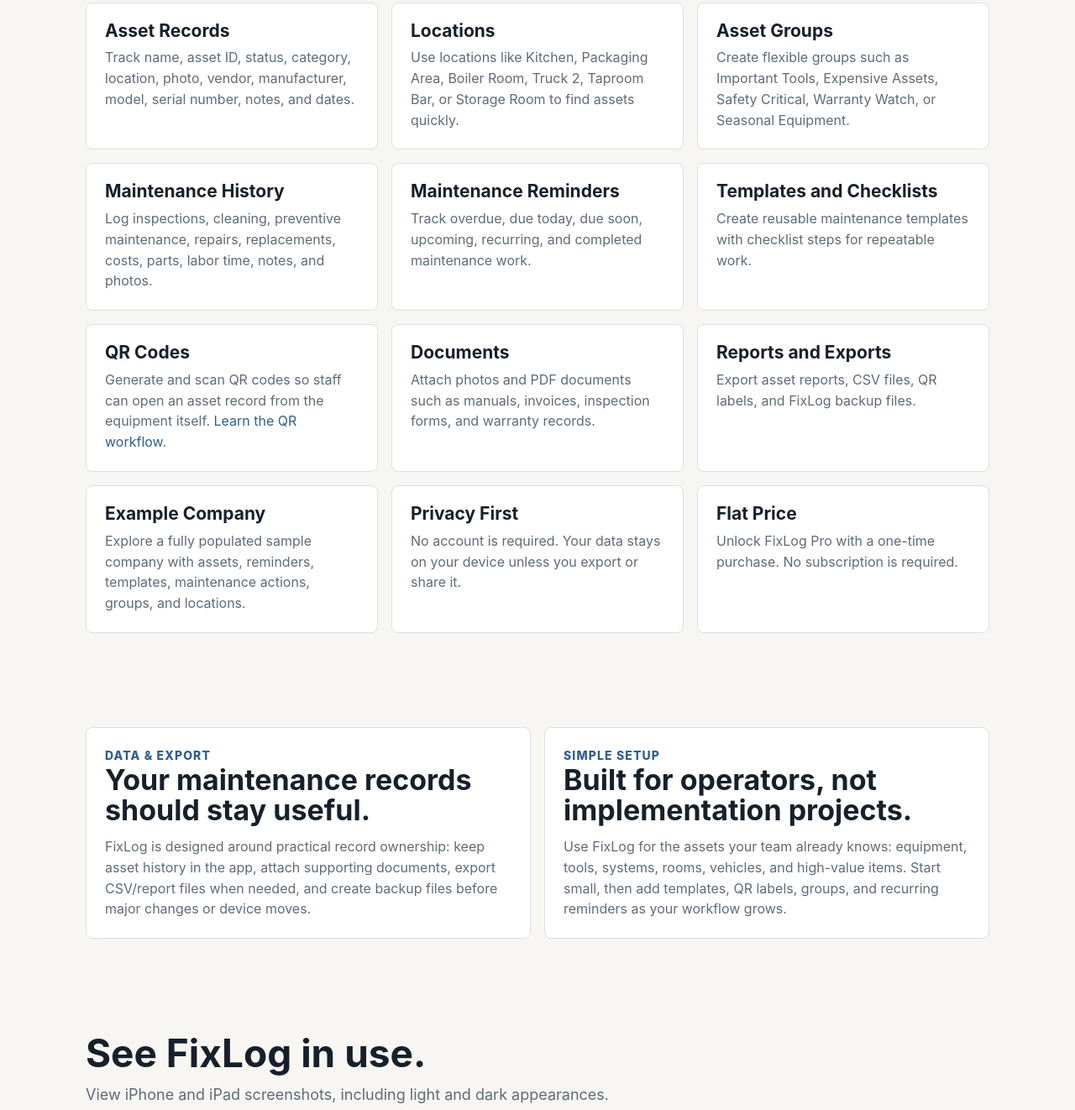
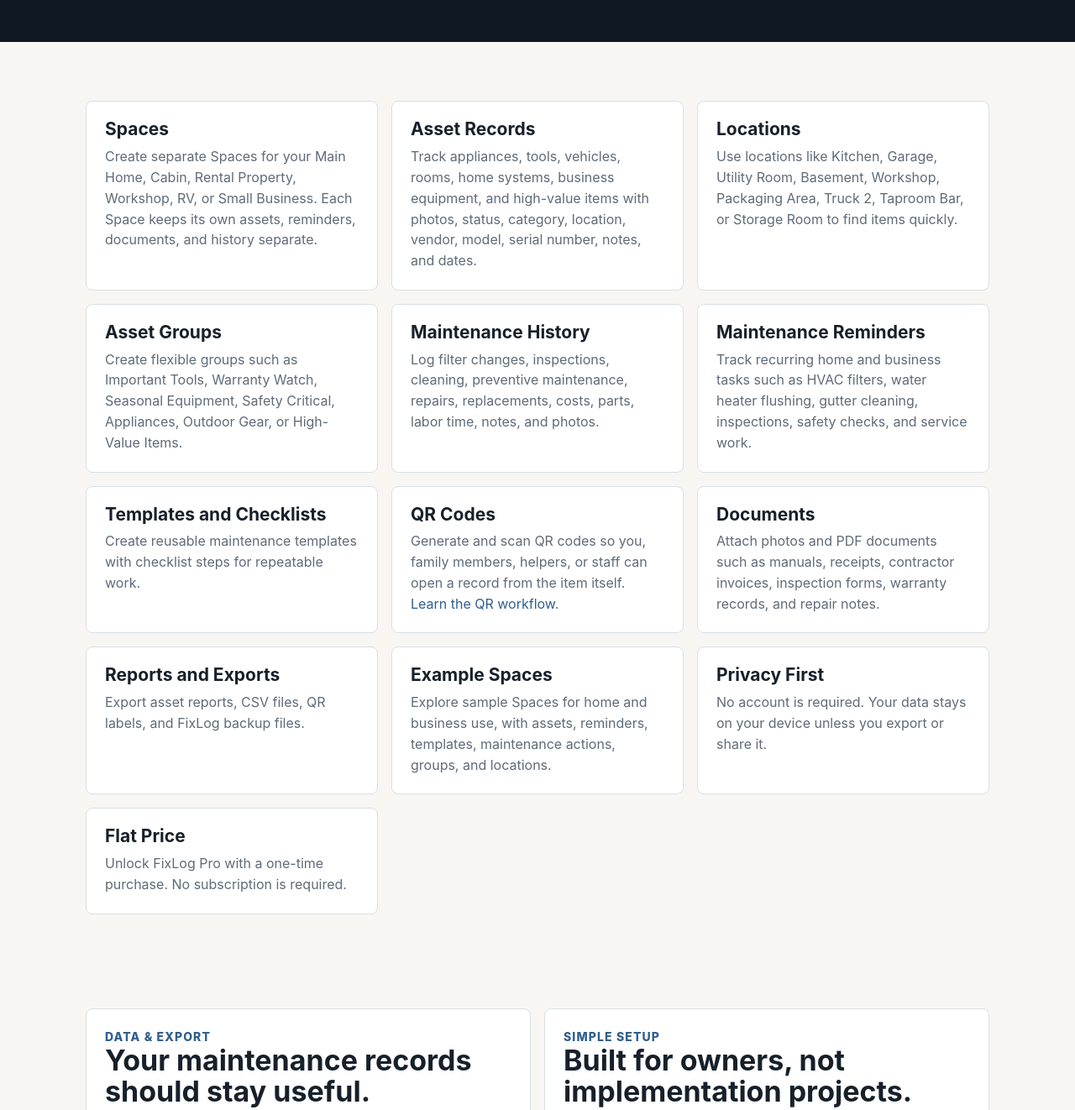
Before and after one commit to velocats/fixlog-website, a plain HTML site: page features.html in a window 1280 px wide. Shown: the part 773-2095 px from the top of the page at 84% size. Drawn offline with Linux system fonts and the light colour scheme.

Commit message:
updated features

```diff
--- a/features.html
+++ b/features.html
@@ -21,22 +21,23 @@
     <section class="page-hero">
       <div class="section">
         <p class="eyebrow">Feature List</p>
-        <h1>Everything a small operation needs to keep assets maintained.</h1>
-        <p>FixLog combines asset records, maintenance history, reminders, QR codes, groups, locations, templates, documents, backups, and exports in one focused app.</p>
+        <h1>Everything you need to maintain homes, properties, tools, and equipment.</h1>
+        <p>FixLog combines Spaces, asset records, maintenance history, reminders, QR codes, groups, locations, templates, documents, backups, and exports in one focused app for homes, businesses, workshops, rentals, and more.</p>
       </div>
     </section>
     <section class="section">
       <div class="grid">
-        <article class="card"><h3>Asset Records</h3><p>Track name, asset ID, status, category, location, photo, vendor, manufacturer, model, serial number, notes, and dates.</p></article>
-        <article class="card"><h3>Locations</h3><p>Use locations like Kitchen, Packaging Area, Boiler Room, Truck 2, Taproom Bar, or Storage Room to find assets quickly.</p></article>
-        <article class="card"><h3>Asset Groups</h3><p>Create flexible groups such as Important Tools, Expensive Assets, Safety Critical, Warranty Watch, or Seasonal Equipment.</p></article>
-        <article class="card"><h3>Maintenance History</h3><p>Log inspections, cleaning, preventive maintenance, repairs, replacements, costs, parts, labor time, notes, and photos.</p></article>
-        <article class="card"><h3>Maintenance Reminders</h3><p>Track overdue, due today, due soon, upcoming, recurring, and completed maintenance work.</p></article>
+        <article class="card"><h3>Spaces</h3><p>Create separate Spaces for your Main Home, Cabin, Rental Property, Workshop, RV, or Small Business. Each Space keeps its own assets, reminders, documents, and history separate.</p></article>
+        <article class="card"><h3>Asset Records</h3><p>Track appliances, tools, vehicles, rooms, home systems, business equipment, and high-value items with photos, status, category, location, vendor, model, serial number, notes, and dates.</p></article>
+        <article class="card"><h3>Locations</h3><p>Use locations like Kitchen, Garage, Utility Room, Basement, Workshop, Packaging Area, Truck 2, Taproom Bar, or Storage Room to find items quickly.</p></article>
+        <article class="card"><h3>Asset Groups</h3><p>Create flexible groups such as Important Tools, Warranty Watch, Seasonal Equipment, Safety Critical, Appliances, Outdoor Gear, or High-Value Items.</p></article>
+        <article class="card"><h3>Maintenance History</h3><p>Log filter changes, inspections, cleaning, preventive maintenance, repairs, replacements, costs, parts, labor time, notes, and photos.</p></article>
+        <article class="card"><h3>Maintenance Reminders</h3><p>Track recurring home and business tasks such as HVAC filters, water heater flushing, gutter cleaning, inspections, safety checks, and service work.</p></article>
         <article class="card"><h3>Templates and Checklists</h3><p>Create reusable maintenance templates with checklist steps for repeatable work.</p></article>
-        <article class="card"><h3>QR Codes</h3><p>Generate and scan QR codes so staff can open an asset record from the equipment itself. <a href="qr-codes.html">Learn the QR workflow</a>.</p></article>
-        <article class="card"><h3>Documents</h3><p>Attach photos and PDF documents such as manuals, invoices, inspection forms, and warranty records.</p></article>
+        <article class="card"><h3>QR Codes</h3><p>Generate and scan QR codes so you, family members, helpers, or staff can open a record from the item itself. <a href="qr-codes.html">Learn the QR workflow</a>.</p></article>
+        <article class="card"><h3>Documents</h3><p>Attach photos and PDF documents such as manuals, receipts, contractor invoices, inspection forms, warranty records, and repair notes.</p></article>
         <article class="card"><h3>Reports and Exports</h3><p>Export asset reports, CSV files, QR labels, and FixLog backup files.</p></article>
-        <article class="card"><h3>Example Company</h3><p>Explore a fully populated sample company with assets, reminders, templates, maintenance actions, groups, and locations.</p></article>
+        <article class="card"><h3>Example Spaces</h3><p>Explore sample Spaces for home and business use, with assets, reminders, templates, maintenance actions, groups, and locations.</p></article>
         <article class="card"><h3>Privacy First</h3><p>No account is required. Your data stays on your device unless you export or share it.</p></article>
         <article class="card"><h3>Flat Price</h3><p>Unlock FixLog Pro with a one-time purchase. No subscription is required.</p></article>
       </div>
@@ -46,12 +47,12 @@
         <article class="card highlight-card">
           <p class="eyebrow dark">Data & Export</p>
           <h2>Your maintenance records should stay useful.</h2>
-          <p>FixLog is designed around practical record ownership: keep asset history in the app, attach supporting documents, export CSV/report files when needed, and create backup files before major changes or device moves.</p>
+          <p>FixLog is designed around practical record ownership: keep Space-by-Space maintenance history in the app, attach supporting documents, export CSV/report files when needed, and create backup files before major changes or device moves.</p>
         </article>
         <article class="card highlight-card">
           <p class="eyebrow dark">Simple Setup</p>
-          <h2>Built for operators, not implementation projects.</h2>
-          <p>Use FixLog for the assets your team already knows: equipment, tools, systems, rooms, vehicles, and high-value items. Start small, then add templates, QR labels, groups, and recurring reminders as your workflow grows.</p>
+          <h2>Built for owners, not implementation projects.</h2>
+          <p>Use FixLog for the things you already maintain: your home, cabin, rental property, workshop, vehicles, tools, business equipment, and high-value items. Start small, then add Spaces, templates, QR labels, groups, and recurring reminders as your needs grow.</p>
         </article>
       </div>
     </section>
```
